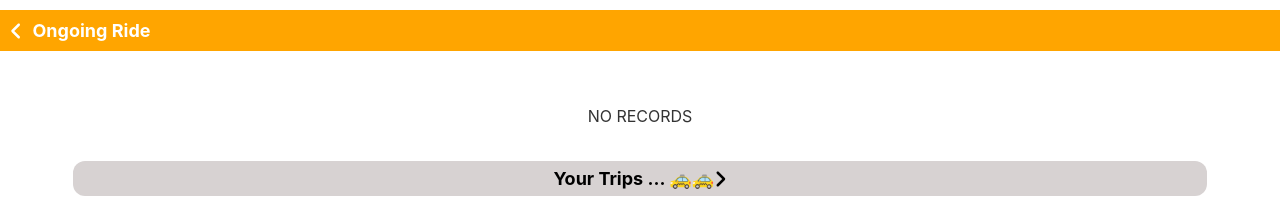
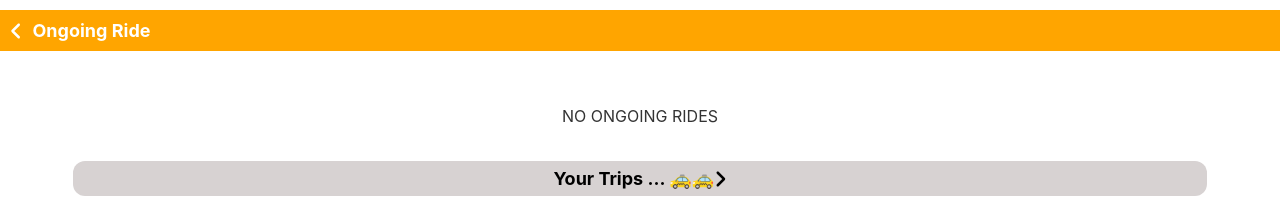
Before and after one commit to valam2020/valam-user-web, a React (Create React App) app: page /YourTrips in a window 1280 px wide. Shown: the top 197 px of the page. Built offline with nearby package versions, Linux system fonts and the light colour scheme.

Commit message:
conflicts

```diff
--- a/src/MainHome/SidebarMenu/YourTrips.js
+++ b/src/MainHome/SidebarMenu/YourTrips.js
@@ -387,7 +387,7 @@ const YourTrips = () => {
 
           {onrideData.length === 0 && (
             <div className="emptyContainerongo" style={{ height: '100px' }}>
-              <span className="emptylistTextongo">NO RECORDS</span>
+              <span className="emptylistTextongo">NO ONGOING RIDES</span>
             </div>
           )}
         </div>
```
